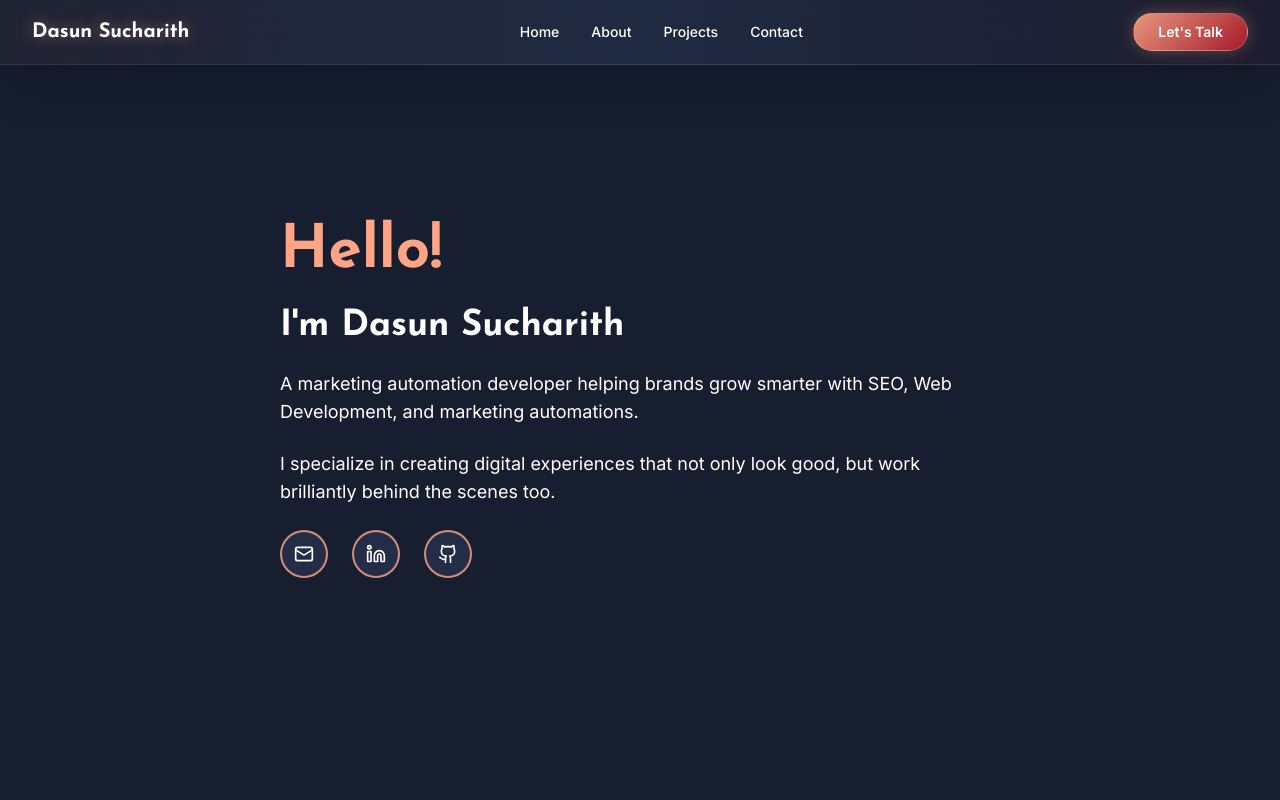
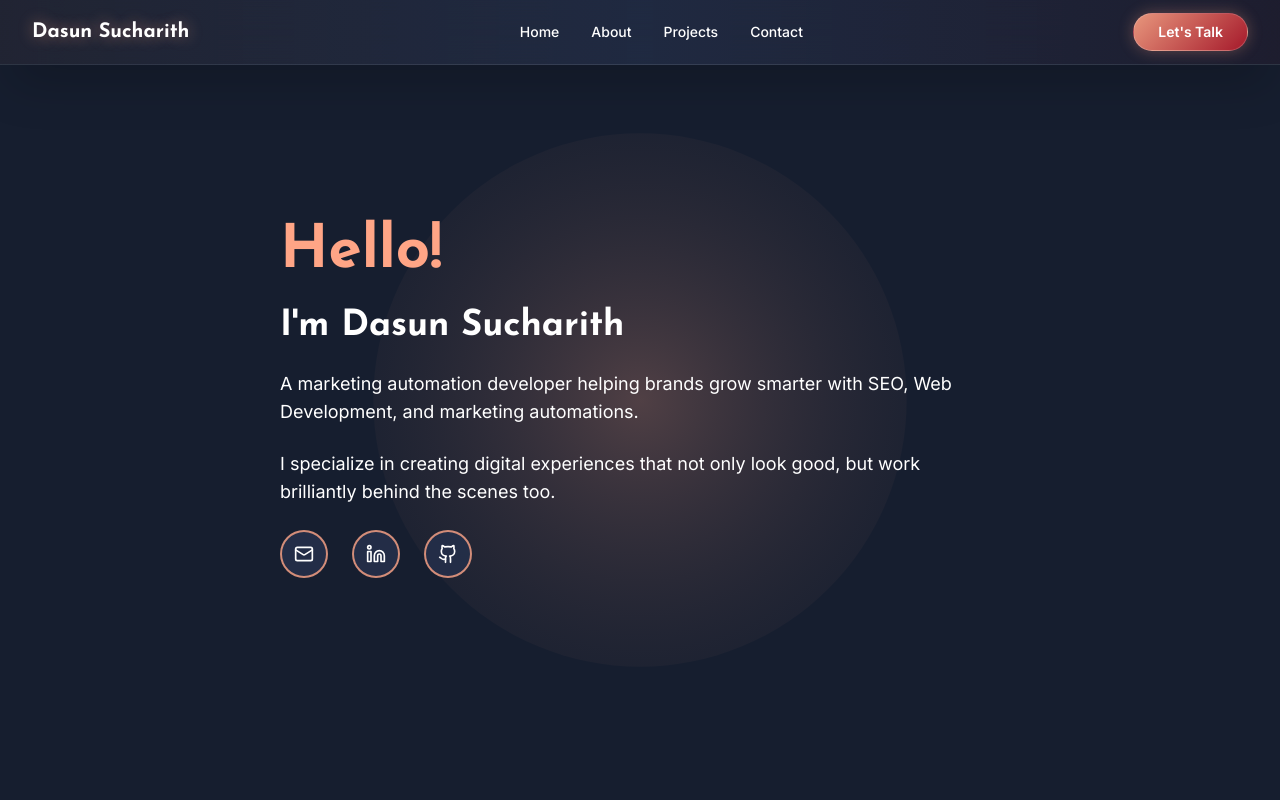
Before and after one commit to dasunsucharith/daunsucharith-me, a Next.js app: page / in a window 1280 px wide. Shown: the top 800 px of the page. Built offline with nearby package versions, Linux system fonts and the light colour scheme.

Commit message:
feat(hero): add interactive SVG background with animated orb

```diff
--- a/app/globals.css
+++ b/app/globals.css
@@ -10,20 +10,33 @@
 
 html {
 	scroll-behavior: smooth;
+	overflow-x: hidden;
 }
 
 body {
-  font-family: var(--font-inter), 'Inter', 'Segoe UI', Tahoma, Geneva, Verdana, sans-serif;
+	font-family: var(--font-inter), "Inter", "Segoe UI", Tahoma, Geneva, Verdana,
+		sans-serif;
 	line-height: 1.6;
 	-webkit-font-smoothing: antialiased;
 	-moz-osx-font-smoothing: grayscale;
-  background-color: #161E2F;
-  color: #FFA586;
+	background-color: #161e2f;
+	color: #ffa586;
+}
+
+/* Prevent vertical scrolling across the website */
+html,
+body {
+	overflow-x: hidden;
 }
 
 /* Heading styles with Josefin Sans */
-h1, h2, h3, h4, h5, h6 {
-  font-family: var(--font-josefin), 'Josefin Sans', sans-serif;
+h1,
+h2,
+h3,
+h4,
+h5,
+h6 {
+	font-family: var(--font-josefin), "Josefin Sans", sans-serif;
 }
 
 /* Custom scrollbar */
@@ -32,16 +45,16 @@ h1, h2, h3, h4, h5, h6 {
 }
 
 ::-webkit-scrollbar-track {
-  background: #242F49;
+	background: #242f49;
 }
 
 ::-webkit-scrollbar-thumb {
-  background: linear-gradient(to bottom, #FFA586, #B51A2B);
+	background: linear-gradient(to bottom, #ffa586, #b51a2b);
 	border-radius: 4px;
 }
 
 ::-webkit-scrollbar-thumb:hover {
-  background: linear-gradient(to bottom, #FFA586, #B51A2B);
+	background: linear-gradient(to bottom, #ffa586, #b51a2b);
 	box-shadow: 0 0 10px rgba(255, 165, 134, 0.5);
 }
 
@@ -62,7 +75,7 @@ h1, h2, h3, h4, h5, h6 {
 
 /* Gradient text utility */
 .gradient-text {
-  background: linear-gradient(135deg, #FFA586, #B51A2B);
+	background: linear-gradient(135deg, #ffa586, #b51a2b);
 	-webkit-background-clip: text;
 	-webkit-text-fill-color: transparent;
 	background-clip: text;
@@ -111,3 +124,46 @@ h1, h2, h3, h4, h5, h6 {
 	backface-visibility: hidden;
 	will-change: transform;
 }
+
+@keyframes spin-slow {
+	0% {
+		transform: rotate(0deg);
+	}
+	100% {
+		transform: rotate(360deg);
+	}
+}
+
+@keyframes bounce {
+	0%,
+	100% {
+		transform: translateY(0);
+	}
+	50% {
+		transform: translateY(-20px);
+	}
+}
+
+@keyframes pulse {
+	0% {
+		opacity: 0.5;
+	}
+	50% {
+		opacity: 1;
+	}
+	100% {
+		opacity: 0.5;
+	}
+}
+
+.animate-spin-slow {
+	animation: spin-slow 10s linear infinite;
+}
+
+.animate-bounce {
+	animation: bounce 3s ease-in-out infinite;
+}
+
+.animate-pulse {
+	animation: pulse 2s ease-in-out infinite;
+}
--- a/components/sections/HeroSection.tsx
+++ b/components/sections/HeroSection.tsx
@@ -1,21 +1,74 @@
 'use client'
 
-import React from 'react'
+import React, { useEffect } from 'react'
 import { Mail, Linkedin, Github } from 'lucide-react'
 import { motion } from 'framer-motion'
 import styles from '../../styles/HeroSection.module.css'
 
 const HeroSection = () => {
+  useEffect(() => {
+    const svg = document.getElementById('hero-bg-svg')
+    const orb = document.getElementById('bg-orb')
+    if (!svg || !orb) return
+    const handleMove = (e: MouseEvent) => {
+      const { innerWidth, innerHeight } = window
+      const x = e.clientX / innerWidth
+      const y = e.clientY / innerHeight
+      const cx = 960 + (x - 0.5) * 300
+      const cy = 540 + (y - 0.5) * 200
+      orb.setAttribute('cx', cx.toString())
+      orb.setAttribute('cy', cy.toString())
+    }
+    window.addEventListener('mousemove', handleMove)
+    return () => window.removeEventListener('mousemove', handleMove)
+  }, [])
+
   return (
     <>
       {/* Hero section with Rive background */}
       <section
         id="hero"
-        className="w-screen h-screen flex items-center relative overflow-hidden"
-        style={{ backgroundColor: 'var(--primary-color)', overflow: 'hidden' }}
+        className="w-screen h-screen flex items-center relative overflow-x-hidden group"
+        style={{ backgroundColor: 'var(--primary-color)', position: 'relative' }}
       >
+        {/* Animated interactive background */}
+        <div className="absolute inset-0 z-0 pointer-events-none">
+          <svg
+            id="hero-bg-svg"
+            width="100%"
+            height="100%"
+            viewBox="0 0 1920 1080"
+            fill="none"
+            xmlns="http://www.w3.org/2000/svg"
+            style={{ width: '100%', height: '100%' }}
+          >
+            <defs>
+              <radialGradient
+                id="bg-grad"
+                cx="50%"
+                cy="50%"
+                r="80%"
+                fx="50%"
+                fy="50%"
+              >
+                <stop offset="0%" stopColor="#ffa586" stopOpacity="0.25" />
+                <stop offset="100%" stopColor="#161e2f" stopOpacity="0" />
+              </radialGradient>
+            </defs>
+            <circle
+              id="bg-orb"
+              cx="960"
+              cy="540"
+              r="400"
+              fill="url(#bg-grad)"
+              style={{
+                transition: 'all 0.5s cubic-bezier(.4,2,.6,1)',
+              }}
+            />
+          </svg>
+        </div>
         {/* Hero content */}
-        <div className="max-w-3xl mx-auto px-6 space-y-6 text-left relative z-10">
+        <div className="max-w-3xl mx-auto px-6 space-y-6 text-left relative z-10 h-full flex flex-col justify-center">
           <motion.h1
             initial={{ opacity: 0, y: 20 }}
             animate={{ opacity: 1, y: 0 }}
```
Lines whose indentation alone changed are shown as unchanged.
